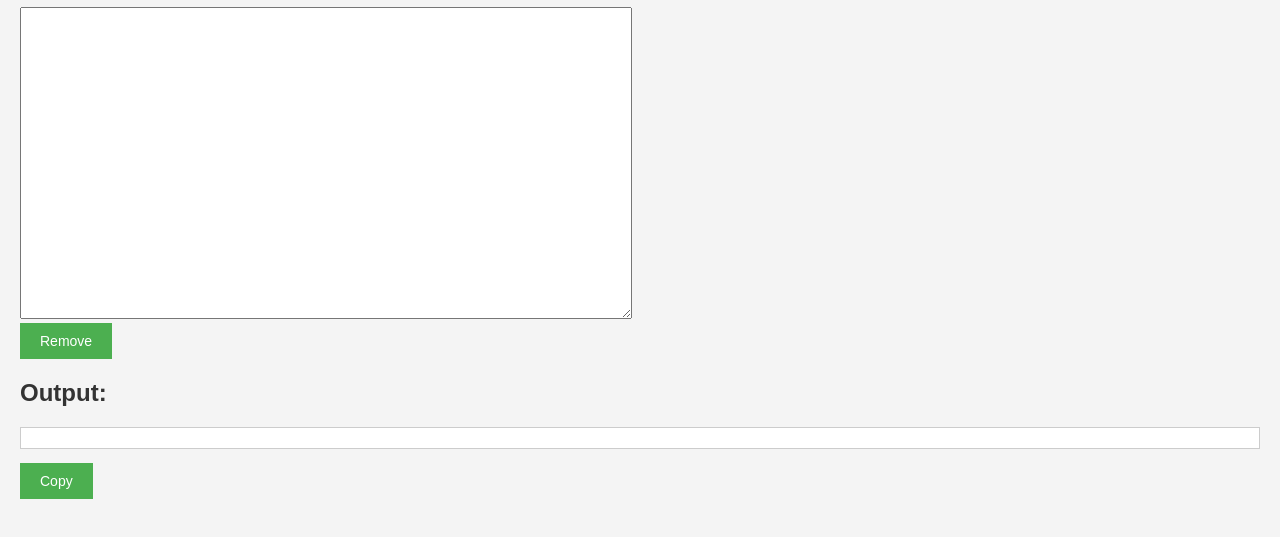
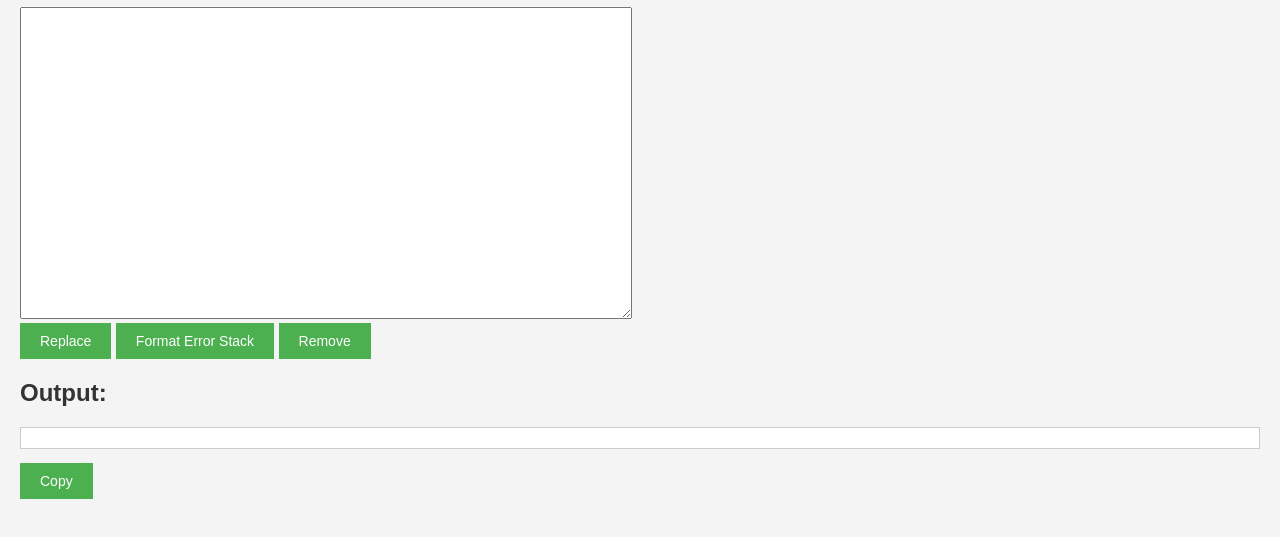
Before and after one commit to CRtree/String-remove, a plain HTML site: page index.html in a window 1280 px wide. Shown: the part 121-658 px from the top of the page. Drawn offline with Linux system fonts and the light colour scheme.

Commit message:
Update index.html

```diff
--- a/index.html
+++ b/index.html
@@ -1,7 +1,6 @@
 <!DOCTYPE html>
 <html>
 <head>
-  <title>String Remove</title>
   <style>
     body {
       font-family: Arial, sans-serif;
@@ -56,7 +55,7 @@
     }
   </style>
   <script>
-    function replaceString() {
+    function removeString() {
       var originalString = document.getElementById("originalString").value;
       var replacedString = remove(originalString);
       document.getElementById("output").textContent = replacedString;
@@ -75,12 +74,26 @@
       return result;
     }
 
+    function replaceString() {
+      var originalString = document.getElementById("originalString").value;
+      var replacedString = originalString.replace(/\st\s/g, "\n| ");
+      document.getElementById("output").textContent = replacedString;
+    }
+
     function copyText(id) {
   // Get the text field
       var copyText = document.getElementById(id);
   // Copy the text inside the text field
       navigator.clipboard.writeText(copyText.textContent);
     }
+
+    function formatErrorString() {
+      var originalString = document.getElementById("originalString").value;
+      var replacedString = originalString.replace(/\sat\s/g, "\nat ");
+      document.getElementById("output").textContent = replacedString;
+
+    }
+
   </script>
 </head>
 <body>
@@ -88,7 +101,9 @@
   <label for="originalString">Enter the original string:</label>
   <textarea id="originalString"></textarea>
   <br>
-  <button onclick="replaceString()">Remove</button>
+  <button onclick="replaceString()">Replace</button>
+  <button onclick="formatErrorString()">Format Error Stack</button>
+  <button onclick="removeString()">Remove</button>
   <h2>Output:</h2>
   <p id="output"></p>
   <button onclick="copyText('output')">Copy</button>
```
Lines whose indentation alone changed are shown as unchanged.
